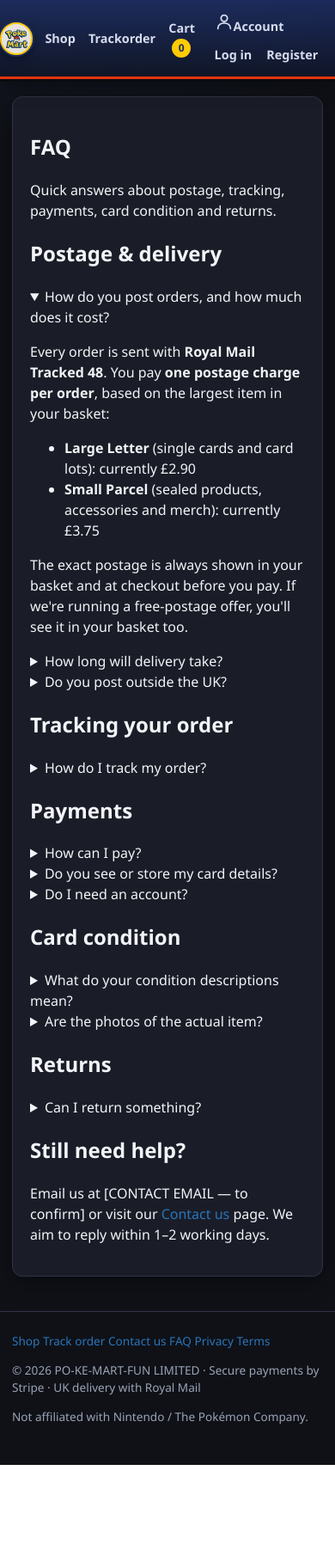
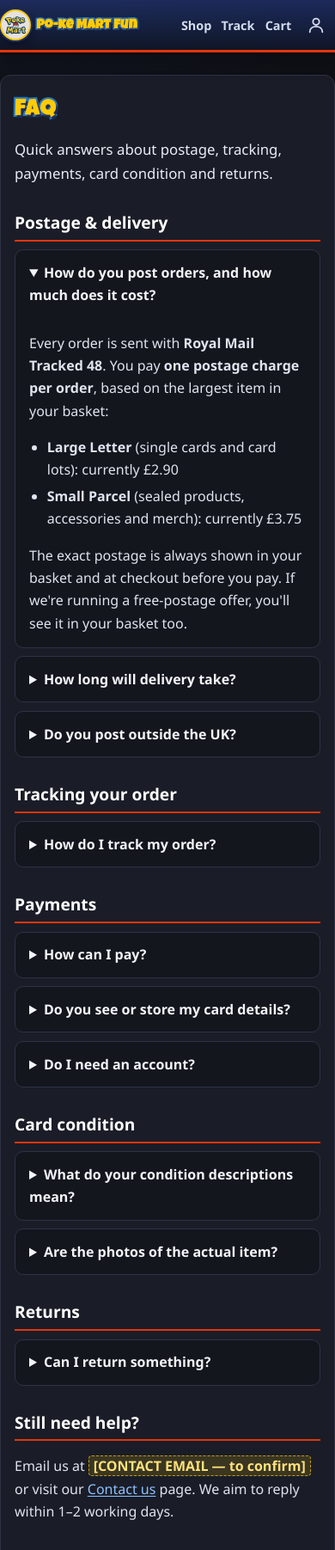
Before and after one commit to pokemartfun-stack/tcg-shop, a website: page public/faq.html in a window 390 px wide. Shown: the top 1803 px of the page at 86% size. Before the commit the page ends 1704 px from the top, so only its background shows below. Drawn offline with Linux system fonts and the light colour scheme; no server answers.

Commit message:
Shop update: styles [skip render]

```diff
--- a/public/css/styles.css
+++ b/public/css/styles.css
@@ -538,16 +538,7 @@ html.has-page-bg .site-footer { border-top-color: rgba(255, 255, 255, 0.12); }
 @media (max-width: 400px) {
   .brand-name { font-size: 1rem; }
 }
-/* Phones: the round logo already reads "Poke Mart", so the text name is hidden (kept for screen readers)
-   and the nav fits on one line. */
-@media (max-width: 480px) {
-  .brand-name {
-    position: absolute; width: 1px; height: 1px; margin: -1px; overflow: hidden;
-    clip: rect(0 0 0 0); clip-path: inset(50%); white-space: nowrap;
-  }
-  .nav { gap: 0.15rem; flex-wrap: nowrap; }
-  .nav a, .nav button.linkish { padding: 0.35rem 0.4rem; font-size: 0.9rem; }
-}
+/* Phones: see "Header + footer (round 5)" at the end of this file. */
 
 /* ======================================================================
    Shop sections: Cards & Lots / Sealed Products / Accessories & Merch.
@@ -796,3 +787,98 @@ html.has-page-bg .site-footer { border-top-color: rgba(255, 255, 255, 0.12); }
   .rc-arrow { width: 2.1rem; height: 2.1rem; font-size: 1.5rem; border-width: 2px; }
   .review-carousel { gap: 0.5rem 0.35rem; }
 }
+
+/* ======================================================================
+   Header + footer (round 5, 16 Nov 2026). One header on every public page
+   (shop, cart, checkout, track, thank-you, info pages):
+   - desktop: logo + wordmark, Shop / Track order / Cart / Log in / Register
+   - phones (<=480px): compact wordmark beside the logo, and Shop / Track /
+     Cart / Account on ONE row, every tap target at least 44x44px.
+   Log in + Register merge into one Account button (opens the same modal,
+   which has Log in and Register tabs). Logged in: "Hi, name" + Log out.
+   ====================================================================== */
+.header-inner { flex-wrap: nowrap; }
+.brand { min-width: 0; flex: 0 1 auto; }
+.brand-name { white-space: nowrap; }
+.nav { flex-wrap: nowrap; gap: 0.25rem; }
+.nav a, .nav button.linkish {
+  display: inline-flex; align-items: center; justify-content: center;
+  min-height: 44px; min-width: 44px; padding: 0.35rem 0.6rem; border-radius: 8px;
+  font-size: 0.95rem; line-height: 1.2; white-space: nowrap;
+}
+.nav a:focus-visible, .nav button.linkish:focus-visible { outline: 2px solid var(--poke-yellow); outline-offset: 1px; }
+.nav-long { margin-left: 0.28em; }
+.site-header .nav a:not(.btn), .site-header .nav button.linkish { color: #d5dcef; }
+.site-header .nav a:not(.btn):hover, .site-header .nav button.linkish:hover { color: var(--poke-yellow); }
+.nav-account { display: inline-flex; align-items: center; gap: 0.25rem; }
+.nav-account[hidden], .badge[hidden] { display: none; }
+.nav-greet { white-space: nowrap; font-size: 0.9rem; }
+.account-btn { display: none !important; }
+.account-icon { display: block; }
+.account-label { position: absolute; width: 1px; height: 1px; overflow: hidden; clip: rect(0 0 0 0); clip-path: inset(50%); white-space: nowrap; }
+
+@media (max-width: 480px) {
+  .header-inner { gap: 0.4rem; padding: 0.45rem 0; }
+  .brand { gap: 0.4rem; }
+  .brand-logo { width: 36px; height: 36px; border-width: 2px; }
+  .brand-name { font-size: 0.95rem; -webkit-text-stroke-width: 3px; text-shadow: 1px 1px 0 var(--poke-navy); letter-spacing: 0.02em; }
+  .nav { gap: 0; margin-left: auto; }
+  .nav a, .nav button.linkish { padding: 0.3rem 0.35rem; font-size: 0.9rem; }
+  .nav-long, .nav-desktop, .nav-greet { display: none !important; }
+  .account-btn { display: inline-flex !important; }
+  .nav .badge { margin-left: 0.15rem; min-width: 1.2rem; height: 1.2rem; font-size: 0.7rem; }
+}
+@media (max-width: 370px) {
+  .brand-logo { width: 32px; height: 32px; }
+  .brand-name { font-size: 0.82rem; -webkit-text-stroke-width: 2.5px; }
+  .nav a, .nav button.linkish { padding: 0.3rem 0.2rem; font-size: 0.85rem; }
+}
+
+/* ---------- Footer ---------- */
+.site-footer { text-align: center; position: relative; z-index: 1; }
+html.has-page-bg .site-footer { background: rgba(12, 15, 26, 0.86); backdrop-filter: blur(6px); }
+.site-footer .footer-links a:not(.btn) { color: #d5dcef; }
+.site-footer .footer-links a:not(.btn):hover { color: var(--poke-yellow); }
+.footer-inner { display: grid; gap: 0.35rem; justify-items: center; }
+.footer-links { display: flex; flex-wrap: wrap; justify-content: center; gap: 0.15rem 0.35rem; }
+.footer-links a {
+  display: inline-flex; align-items: center; min-height: 44px; padding: 0 0.6rem;
+  color: #d5dcef; font-weight: 600; border-radius: 8px;
+}
+.footer-links a:hover { color: var(--poke-yellow); }
+.footer-links a:focus-visible { outline: 2px solid var(--poke-yellow); outline-offset: 1px; }
+.site-footer p { margin: 0; }
+.footer-legal { color: #c3cad8; }
+.footer-note { font-size: 0.8rem; }
+@media (max-width: 480px) {
+  .footer-links { display: grid; grid-template-columns: repeat(3, minmax(0, 1fr)); width: 100%; }
+  .footer-links a { justify-content: center; padding: 0 0.25rem; }
+}
+
+/* ---------- Info pages: Contact us, FAQ, Privacy, Terms ---------- */
+.info-page { padding: 1.6rem 0 1rem; }
+.info-page .prose { max-width: 50rem; margin: 0 auto; padding: 1.6rem clamp(1rem, 4vw, 2.2rem); line-height: 1.65; }
+.prose h1 {
+  font-family: var(--font-display); font-weight: 400; letter-spacing: 0.03em; line-height: 1.1;
+  font-size: clamp(1.7rem, 4vw, 2.3rem); margin: 0 0 0.4rem;
+  color: var(--poke-yellow); -webkit-text-stroke: 4px var(--poke-blue); paint-order: stroke fill;
+  text-shadow: 2px 3px 0 var(--poke-navy);
+}
+.prose h2 { font-size: 1.2rem; margin: 1.7rem 0 0.5rem; color: #fff; border-bottom: 2px solid var(--poke-red); padding-bottom: 0.25rem; }
+.prose h3 { font-size: 1.02rem; margin: 1.2rem 0 0.35rem; color: var(--poke-yellow); }
+.prose p, .prose li { color: #dfe4ee; }
+.prose ul, .prose ol { padding-left: 1.3rem; }
+.prose li { margin: 0.25rem 0; }
+.prose .lead { font-size: 1.05rem; color: #e8ecf5; }
+.prose .updated { color: var(--muted); font-size: 0.9rem; margin-top: 0; }
+.prose a { color: #8cc2ff; text-decoration: underline; text-underline-offset: 2px; }
+.prose a:hover { color: var(--poke-yellow); }
+.prose details { border: 1px solid var(--border); border-radius: 10px; background: rgba(15, 17, 23, 0.55); margin: 0.6rem 0; }
+.prose summary { cursor: pointer; font-weight: 700; padding: 0.8rem 1rem; min-height: 44px; list-style-position: inside; }
+.prose summary:focus-visible { outline: 2px solid var(--poke-yellow); outline-offset: 2px; border-radius: 10px; }
+.prose details > :not(summary) { margin-left: 1rem; margin-right: 1rem; }
+.prose details > :last-child { margin-bottom: 0.9rem; }
+.contact-card { display: grid; gap: 0.6rem; background: rgba(15, 17, 23, 0.55); border: 1px solid var(--border); border-left: 4px solid var(--poke-red); border-radius: 10px; padding: 1rem 1.2rem; margin: 1rem 0; }
+.contact-card p { margin: 0; }
+/* Details the owner still has to confirm: deliberately easy to spot */
+.todo { background: rgba(255, 203, 5, 0.14); color: #ffe27a; border: 1px dashed rgba(255, 203, 5, 0.7); border-radius: 4px; padding: 0 0.3em; font-weight: 600; white-space: normal; }
```
Also changed, not shown: public/css/purchase.css.
